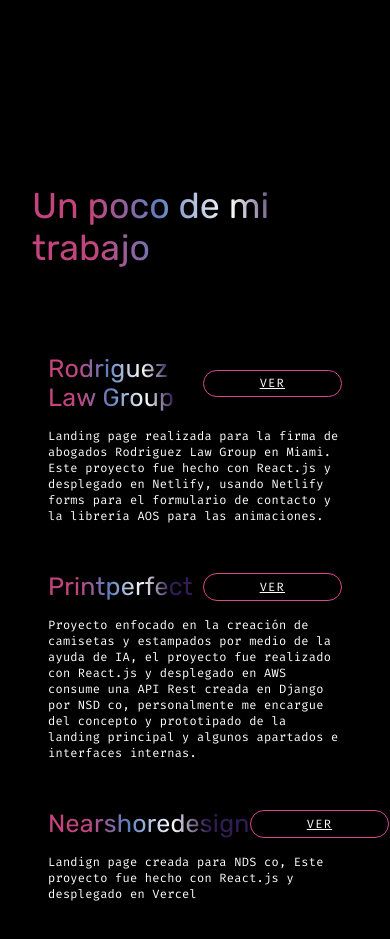
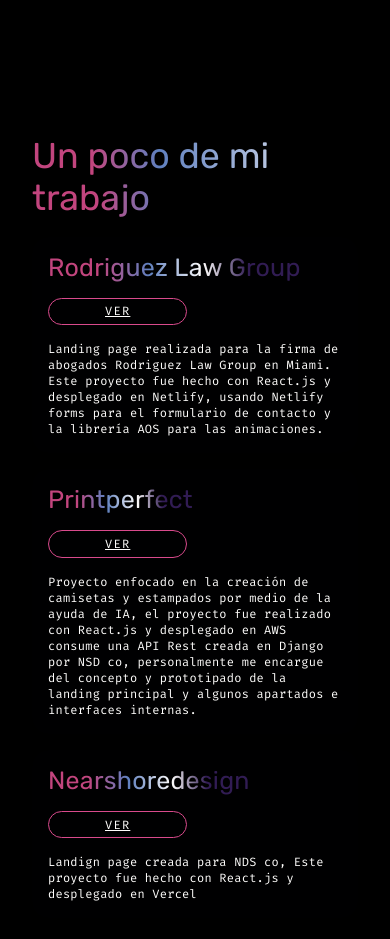
Before and after one commit to xvvas/jsx-perse-dev-portafolio, a React (Vite) app: page / in a window 390 px wide. Shown: the part 1980-2919 px from the top of the page. Built offline with nearby package versions, Linux system fonts and the light colour scheme.

Commit message:
add resposive on bio

```diff
--- a/src/App.css
+++ b/src/App.css
@@ -6,6 +6,7 @@
 	--color-White: rgba(255,254,253,1);
 	--color-text-deg: linear-gradient(82.34deg, #c2457e 20%, #6080bf 40%, #fffefd 61%, #311c54 78%);
 	--color-text-deg-alternative: linear-gradient(90.34deg, #c2457e 2%, #6080bf 10%, #fffefd 100%, #311c54 100%);
+	--color-text-deg-mobile: linear-gradient(82.34deg, #c2457e 20%, #6080bf 40%, #fffefd 100%, #311c54 1%);
 	--color-deep-black: rgba(0,0,1, 1);
 	--anim-time: 1s;
 }
--- a/src/components/content/bio/bioAcademicContent/BioAcademicContent.css
+++ b/src/components/content/bio/bioAcademicContent/BioAcademicContent.css
@@ -45,7 +45,7 @@
 .bioAcademicContent__title{
     display: block;
     align-self: start;
-    background: var(--color-text-deg);
+    background: var(--color-text-deg-alternative);
     -webkit-background-clip: text;
     -webkit-text-fill-color: transparent;
     background-clip: text;
@@ -57,3 +57,14 @@
 }
 
 /*mobile*/
+
+@media(max-width: 912px){
+    .BioAcademicContent{
+        background-size: cover;
+        background-position:center;
+        background-repeat: no-repeat;
+    }
+    .bioAcademicContent__content>.bioAcademicContent__card{
+        width: 100%;
+    }
+}
--- a/src/components/content/bio/bioContactContent/BioContactContent.css
+++ b/src/components/content/bio/bioContactContent/BioContactContent.css
@@ -22,7 +22,7 @@
     text-align: center;
     display: block;
     align-self: start;
-    background: var(--color-text-deg);
+    background: var(--color-text-deg-mobile);
     -webkit-background-clip: text;
     -webkit-text-fill-color: transparent;
     background-clip: text;
@@ -36,3 +36,10 @@
     display: flex;
     gap: 1rem;
 }
+@media(max-width: 912px){
+    .BioContactContent{
+        background-size: cover;
+        background-position:center;
+        background-repeat: no-repeat;
+    }
+}
--- a/src/components/content/bio/bioMainContent/BioMainContent.css
+++ b/src/components/content/bio/bioMainContent/BioMainContent.css
@@ -46,3 +46,18 @@
 .bioMainContent__initScroll>button>svg>path{
     stroke: var(--color-White);
 }
+
+@media(max-width: 912px){
+    .BioMainContent {
+        background-size: cover;
+        background-position:left;
+        background-repeat: no-repeat;
+    }
+
+    .bioMainContent__title>.typeH1{
+        background: var(--color-text-deg-mobile);
+        -webkit-background-clip: text;
+        -webkit-text-fill-color: transparent;
+        background-clip: text;
+    }
+}
--- a/src/components/content/bio/bioProfesionalPathContent/BioProfesionalPathContent.css
+++ b/src/components/content/bio/bioProfesionalPathContent/BioProfesionalPathContent.css
@@ -34,7 +34,7 @@
 
 .bioProfesionalPathContent__title,
 .bioProfesionalPathContent__cardHead>.typeH4 {
-    background: var(--color-text-deg);
+    background: var(--color-text-deg-mobile);
     -webkit-background-clip: text;
     -webkit-text-fill-color: transparent;
     background-clip: text;
@@ -65,3 +65,11 @@
 .bioProfesionalPathContent__initScroll>button>svg>path{
     stroke: var(--color-White);
 }
+@media(max-width: 912px){
+    .bioProfesionalPathContent__cardHead{
+        display: flex;
+        justify-content: space-between;
+        flex-direction: column;
+        align-items: flex-start;
+    }
+}
--- a/src/components/content/bio/bioProfesionalPathContent/BioProfesionalPathContent.jsx
+++ b/src/components/content/bio/bioProfesionalPathContent/BioProfesionalPathContent.jsx
@@ -2,7 +2,7 @@
 import "./BioProfesionalPathContent.css"
 
 //util
-import { BtnArrowDown } from "@cu/interface/btns/Btns"
+//import { BtnArrowDown } from "@cu/interface/btns/Btns"
 import { ContainerCard, ContainerSection } from "@cu/containers/Containers"
 import { TypeBody2, TypeH3, TypeH4, TypeSubTitle2 } from "@cu/fonts/Type"
 
--- a/src/components/content/home/contentWork/ContentWork.css
+++ b/src/components/content/home/contentWork/ContentWork.css
@@ -13,7 +13,7 @@
 }
 
 .contentWork__head>.typeH3{
-    background: var(--color-text-deg);
+    background: var(--color-text-deg-mobile);
     -webkit-background-clip: text;
     -webkit-text-fill-color: transparent;
     background-clip: text;
@@ -51,3 +51,16 @@
 .contentWork__card>.typeBody2{
     color: var(--color-White);
 }
+
+@media(max-width: 912px){
+    .contentWork__cardHead{
+        width: -webkit-fill-available;
+        width: -moz-available;
+        display: flex;
+        justify-content: space-between;
+        flex-direction: column;
+        flex-wrap: wrap;
+        align-items: flex-start;
+        gap: 1rem;
+    }
+}
--- a/src/components/global/landingNav/LandingNav.jsx
+++ b/src/components/global/landingNav/LandingNav.jsx
@@ -1,5 +1,4 @@
-//react
-import { useState } from "react";
+
 //css
 import "./LandingNav.css"
 //util
```
